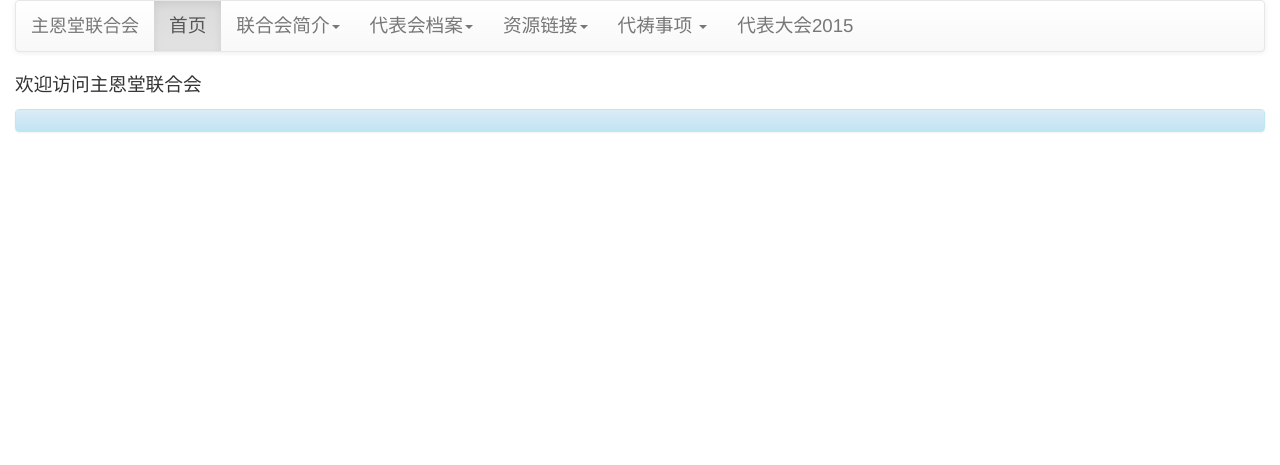
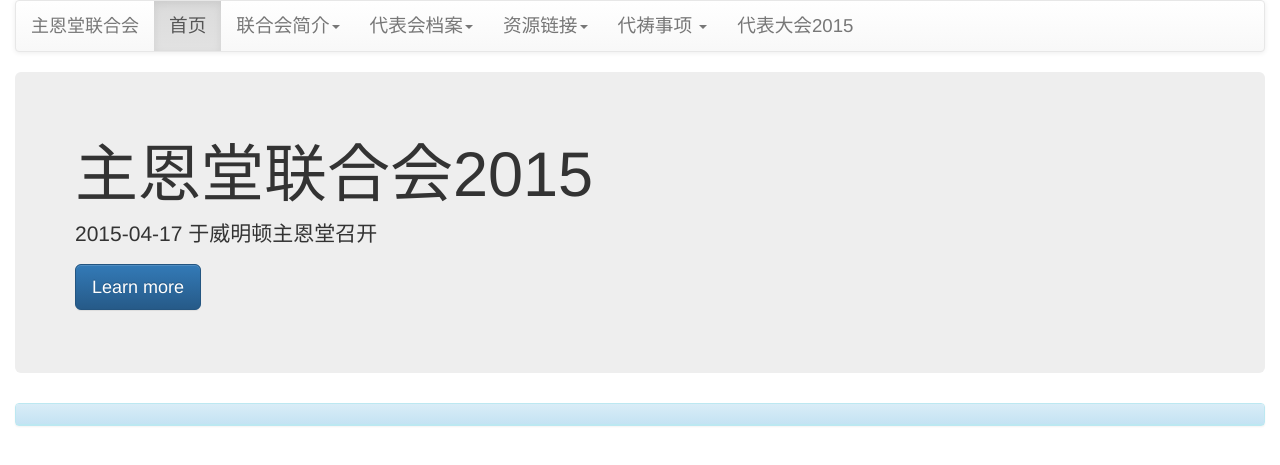
Before and after one commit to wcec/wceca.net, a Jekyll site: the page built from index.md, in a window 1280 px wide. Shown: the top 465 px of the page. Built offline with Jekyll 4.4.1, drawn with Linux system fonts in a browser that asks for light colours.

Commit message:
add jumbotron to home page

```diff
--- a/index.md
+++ b/index.md
@@ -4,4 +4,11 @@ title: 主恩堂联合会
 published: true
 ---
 
-欢迎访问主恩堂联合会
+
+<div class="jumbotron">
+  <h1>主恩堂联合会2015 </h1>
+    <p>2015-04-17 于威明顿主恩堂召开</p>
+    <p>
+      <a class="btn btn-primary btn-lg" href="#" role="button">Learn more</a>
+    </p>
+</div>
```
